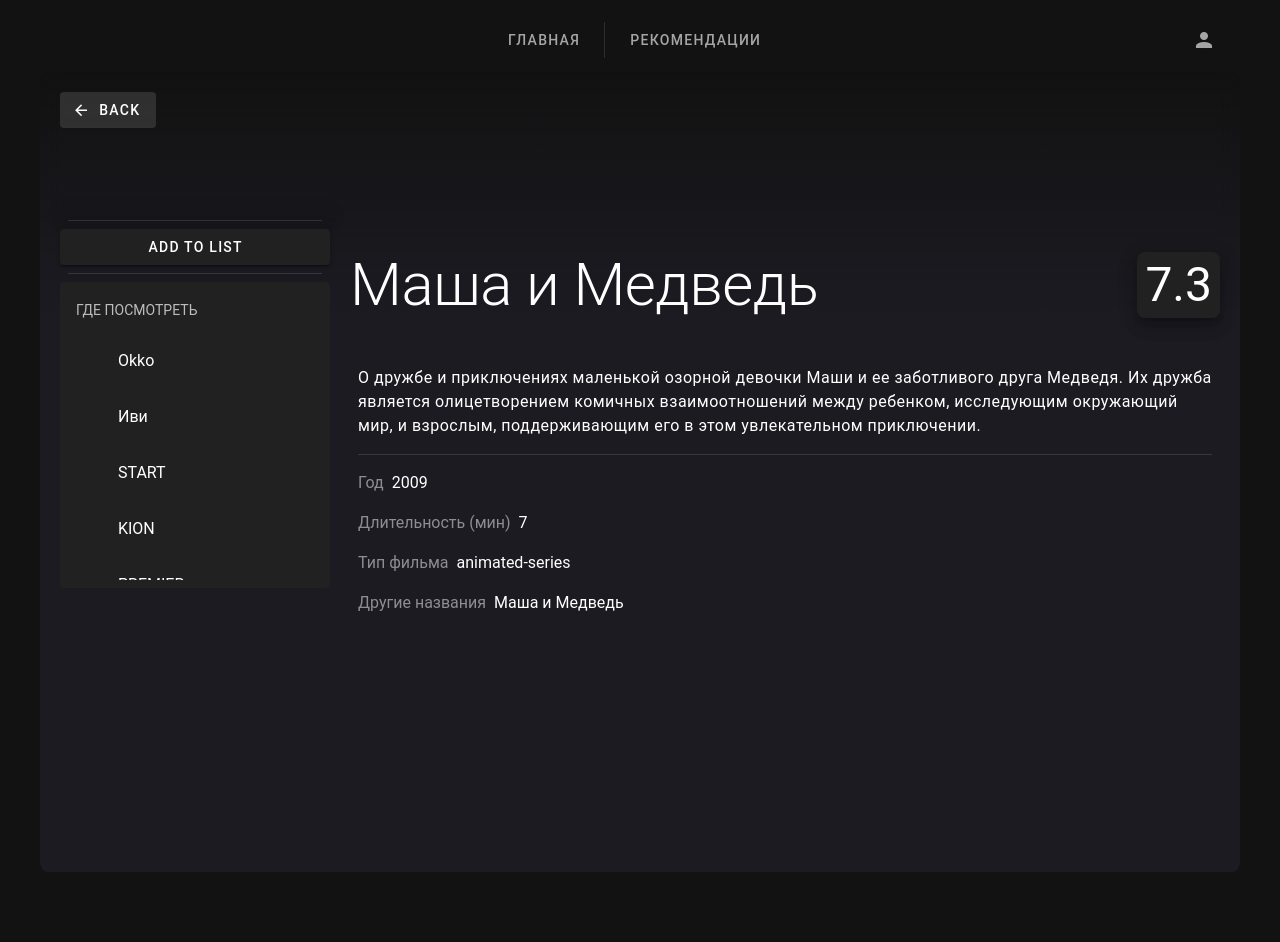
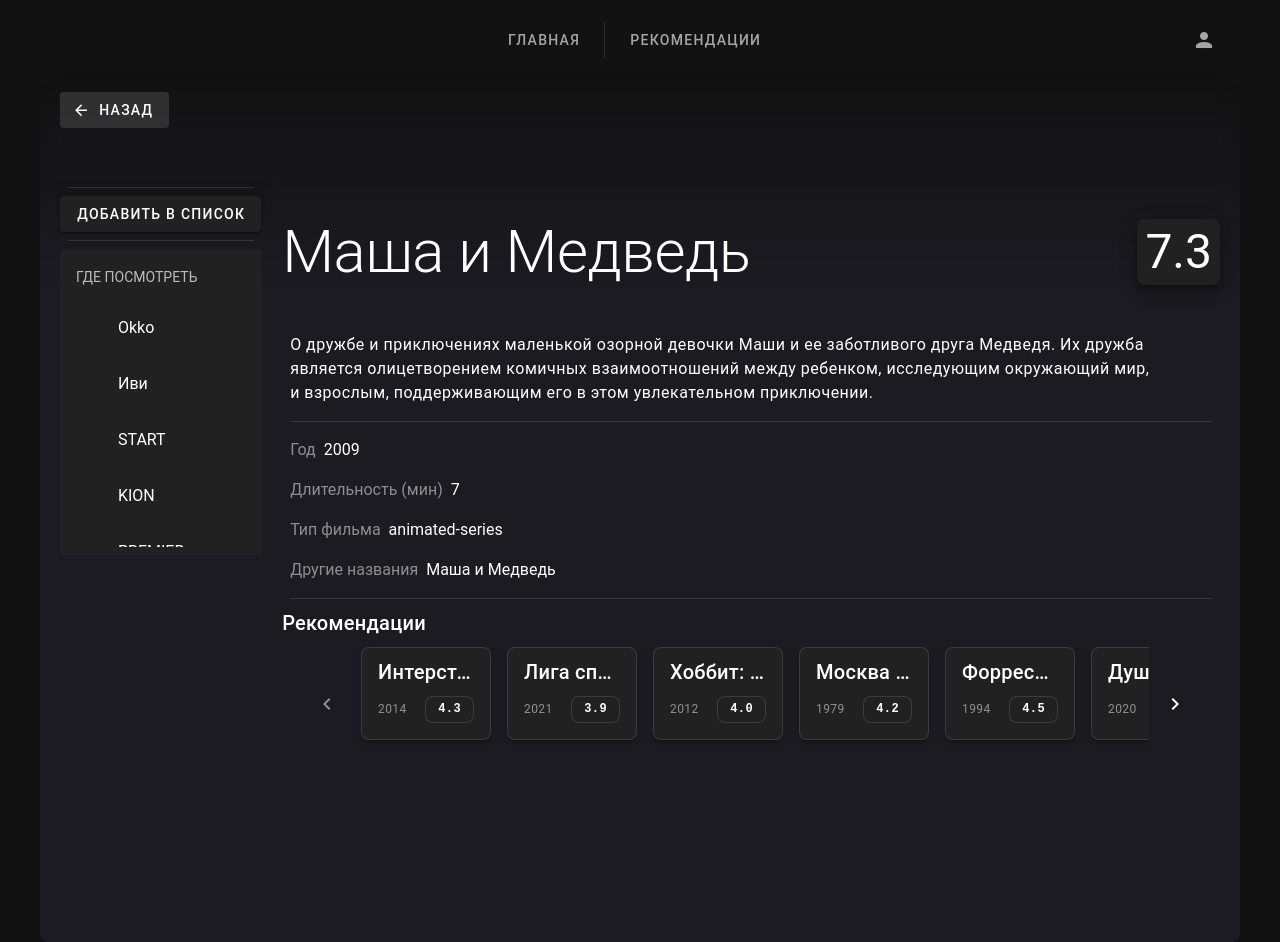
Before and after one commit to AxewB/cinema-search-js-vue, a Vue app: page /film/478491 in a window 1280 px wide. Before the commit the page ends 880 px from the top, so only its background shows below. Built offline with nearby package versions, Linux system fonts and the light colour scheme.

Commit message:
added recommendations section and fixed some visual errors

```diff
--- a/src/views/FilmPage.vue
+++ b/src/views/FilmPage.vue
@@ -4,20 +4,22 @@
                   justify-center
                   pa-2"
             width="100%">
-    <v-sheet class="bg-transparent" width="1200px" rounded >
+    <v-sheet class="bg-transparent"
+             height="870px"
+             width="1200px"
+             rounded>
       <NavigationBar/>
 
       <VImg :src="film.poster.url"
-            height="100vh"
             cover
             class="rounded-lg">
         <v-sheet class="background-overlay" max-width="1200px">
           <v-sheet class="bg-transparent pa-5 d-flex justify-space-between"
-                  height="15%">
+                  height="10%">
             <v-btn prepend-icon="mdi-arrow-left"
                    variant="tonal"
                    @click="$router.go(-1)">
-              Back
+              Назад
             </v-btn>
             <v-sheet class="bg-transparent flex-grow-1">
             </v-sheet>
@@ -30,23 +32,20 @@
                           pa-5"
                     height="45%"
                     rounded >
-            <v-sheet class=" mr-5 bg-transparent">
+            <v-sheet class="mr-5 bg-transparent" width="250px">
               <VImg class="rounded-lg elevation-10"
                     :src="film.poster.url"
-                    cover
-                    width="270px"/>
+                    cover/>
 
-              <VDivider class="ma-2"/>
+              <VDivider class="ma-2" />
               <VBtn  v-if="!userStore.isExists(filmId)"
-                      width="100%"
-                      @click="addFilmToUserList()" text="Add to list"/>
-              <v-sheet v-else class="d-flex flex-column bg-transparent">
-                <v-sheet class="d-flex flex-row bg-transparent">
-                  <VSelect  width="100%"
-                            :items="userStore.lists"
+                      @click="addFilmToUserList()" text="Добавить в список"/>
+              <v-sheet v-else class="d-flex flex-column bg-transparent" width="100%">
+                <v-sheet class="d-flex flex-row bg-transparent" width="100%">
+                  <VSelect :items="userStore.lists"
                             v-model="userStore.films[filmId].status"
                             hide-details
-                            class="flex-grow-1 mr-2 text-capitalize"
+                            class="flex-grow-1 text-capitalize"
                             density="comfortable"
                             variant="solo"/>
 
@@ -59,11 +58,11 @@
                         @click="addFilmToFavourites()"
                         :color="isInFavourites ? 'primary' : ''"
                         class="mr-2 flex-grow-1">
-                    <VTooltip text="Add to favourites" activator="parent" location="top"></VTooltip>
+                    <VTooltip text="Добавить в избранное" activator="parent" location="top"></VTooltip>
                     <VIcon icon="mdi-heart" />
                   </v-btn>
-                  <v-btn icon rounded @click="removeFilmFromList()" variant="tonal" class="mr-2" color="error">
-                    <VTooltip text="Remove" activator="parent" location="top"></VTooltip>
+                  <v-btn icon rounded @click="removeFilmFromList()" variant="tonal" color="error">
+                    <VTooltip text="Удалить из списка" activator="parent" location="top"></VTooltip>
                     <VIcon icon="mdi-delete"></VIcon>
                   </v-btn>
                 </v-sheet>
@@ -112,6 +111,21 @@
               <filmInfoBar v-if="film.movieLength" :title="'Длительность (мин)'" :data="film.movieLength.toString()"/>
               <filmInfoBar v-if="film.type" :title="'Тип фильма'" :data="film.type"/>
               <filmInfoBar v-if="otherNames" :title="'Другие названия'" :data="otherNames"/>
+
+              <VDivider class="ma-2"/>
+              <div class="text-h6 mb-2">Рекомендации</div>
+              <v-sheet class="d-flex flex-row bg-transparent mx-auto" height="800px" max-width="900px">
+                <v-slide-group show-arrows class="overflow-auto">
+                  <v-slide-group-item
+                    v-for="film in recommendedFilms"
+                    :key="film.id + Date.now() + 'recommendations'">
+                    <FilmCard :film="film"
+                        :cardWidth="'130px'"
+                        :tileSize="'small'"
+                        :showDetails="false"/>
+                  </v-slide-group-item>
+                </v-slide-group>
+              </v-sheet>
             </v-sheet>
           </v-sheet>
         </v-sheet>
@@ -126,11 +140,19 @@ import { useFilmStore } from '@/store/filmStore';
 import { useUserStore } from '@/store/userStore';
 import filmInfoBar from '@/components/filmInfoBar.vue'
 import NavigationBar from '@/components/NavigationBar.vue';
+import { getRandomInt } from '@/scripts/myUtilities'
+import FilmCard from '@/components/FilmCard.vue';
 export default {
   name: "FilmPage",
   components: {
     filmInfoBar,
-    NavigationBar
+    NavigationBar,
+    FilmCard
+  },
+  data() {
+    return {
+      recommendedFilms: [],
+    }
   },
   methods: {
     addFilmToFavourites() {
@@ -141,7 +163,13 @@ export default {
     },
     removeFilmFromList() {
       this.userStore.removeFilmFromProfile(this.filmId)
-    }
+    },
+    moveToRecommendedFilmPage(filmID) {
+      this.$router.push({
+        name: 'film',
+        params: { id: filmID }
+      })
+    },
   },
   computed: {
     ...mapStores(useFilmStore, useUserStore),
@@ -164,6 +192,21 @@ export default {
         }
       }
       return names
+    },
+  },
+  mounted() {
+    let randomIDs = [];
+    this.recommendedFilms = [];
+
+    for (let i = 0; i < 10; i++) {
+      const randomID = getRandomInt(this.filmStore.filmsCount)
+      if (!randomIDs.includes(randomID)) {
+        randomIDs.push(randomID)
+        this.recommendedFilms.push(this.filmStore.films[randomID])
+      }
+      else {
+        i--;
+      }
     }
   }
 }
@@ -174,7 +217,7 @@ export default {
   width: 100%;
   height: 100%;
   background: rgb(28,27,34);
-  background: linear-gradient(0deg, rgba(28,27,34,1) 70%, rgba(28,27,34,0) 100%);
+  background: linear-gradient(0deg, rgba(28,27,34,1) 75%, rgba(28,27,34,0) 100%);
   backdrop-filter: blur(10px);
 }
 </style>
```
